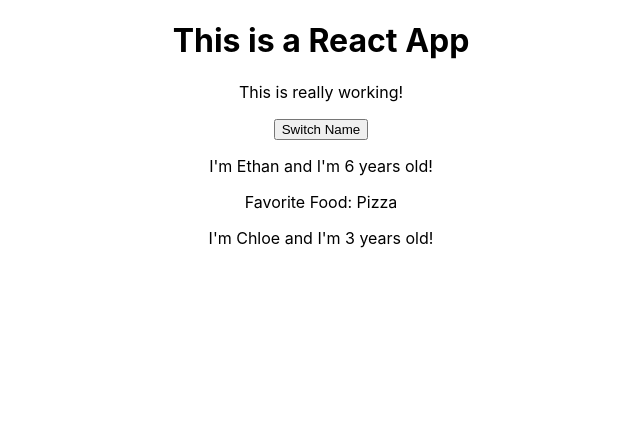
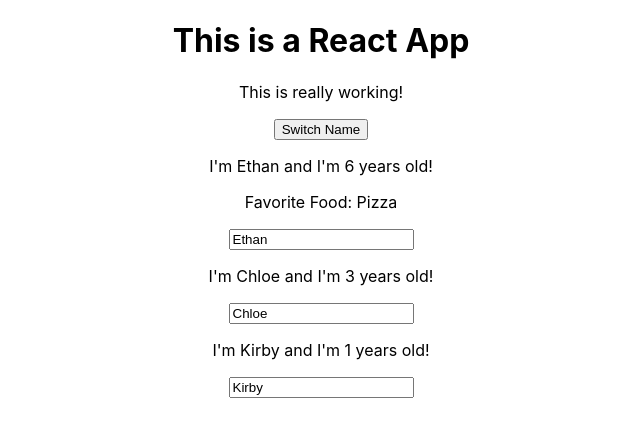
Before and after one commit to Abel-Zambrano/practice-react, a React (Create React App) app: page / in a window 1280 px wide. Shown: the top 436 px of the page, without its empty margins (319-959 px from the left). Built offline with nearby package versions, Linux system fonts and the light colour scheme.

Commit message:
added event handler methods

```diff
--- a/src/App.js
+++ b/src/App.js
@@ -7,7 +7,8 @@ const App = () => {
   const [ personsState, setPersonsState ] = useState({
     persons: [
             {name: 'Ethan', age: 6},
-            {name: 'Chloe', age: 3}
+            {name: 'Chloe', age: 3},
+            {name: 'Kirby', age: 1}
           ]
   });
 
@@ -18,11 +19,22 @@ const App = () => {
   console.log(personsState, otherState);
 
 
-  const switchNameHandler = () => {
+  const switchNameHandler = (newName) => {
     setPersonsState({
       persons: [
         {name: 'Sir Ethan!!', age: 6},
-        {name: 'Chloe', age: 3}
+        {name: newName, age: 3},
+        {name: 'Kirby', age: 1}
+      ]
+    })
+  }
+
+  const nameInputHandler = (event) => {
+    setPersonsState({
+      persons: [
+        {name: 'Ethan', age: 6},
+        {name: 'Chloe', age: 3},
+        {name: event.target.value, age: 1}
       ]
     })
   }
@@ -31,9 +43,10 @@ const App = () => {
       <div className="App">
         <h1>This is a React App</h1>
         <p>This is really working!</p>
-        <button onClick={switchNameHandler} >Switch Name</button>
-        <Person name={personsState.persons[0].name} age={personsState.persons[0].age} >Favorite Food: Pizza</Person>
+        <button onClick={switchNameHandler.bind(this, 'COCO!!')} >Switch Name</button>
+        <Person name={personsState.persons[0].name} age={personsState.persons[0].age}>Favorite Food: Pizza</Person>
         <Person name={personsState.persons[1].name} age={personsState.persons[1].age} />
+        <Person name={personsState.persons[2].name} age={personsState.persons[2].age} inputName={nameInputHandler} />
       </div>
     );
     }
--- a/src/Person/Person.js
+++ b/src/Person/Person.js
@@ -6,8 +6,9 @@ import React from 'react';
 const Person = (props) => {
     return (
         <div>
-            <p>I'm {props.name} and I'm {props.age} years old!</p>
+            <p onClick={props.click} >I'm {props.name} and I'm {props.age} years old!</p>
             <p>{props.children}</p>
+            <input type="text" onChange={props.inputName} value={props.name} />
         </div>
     )
     }
```
